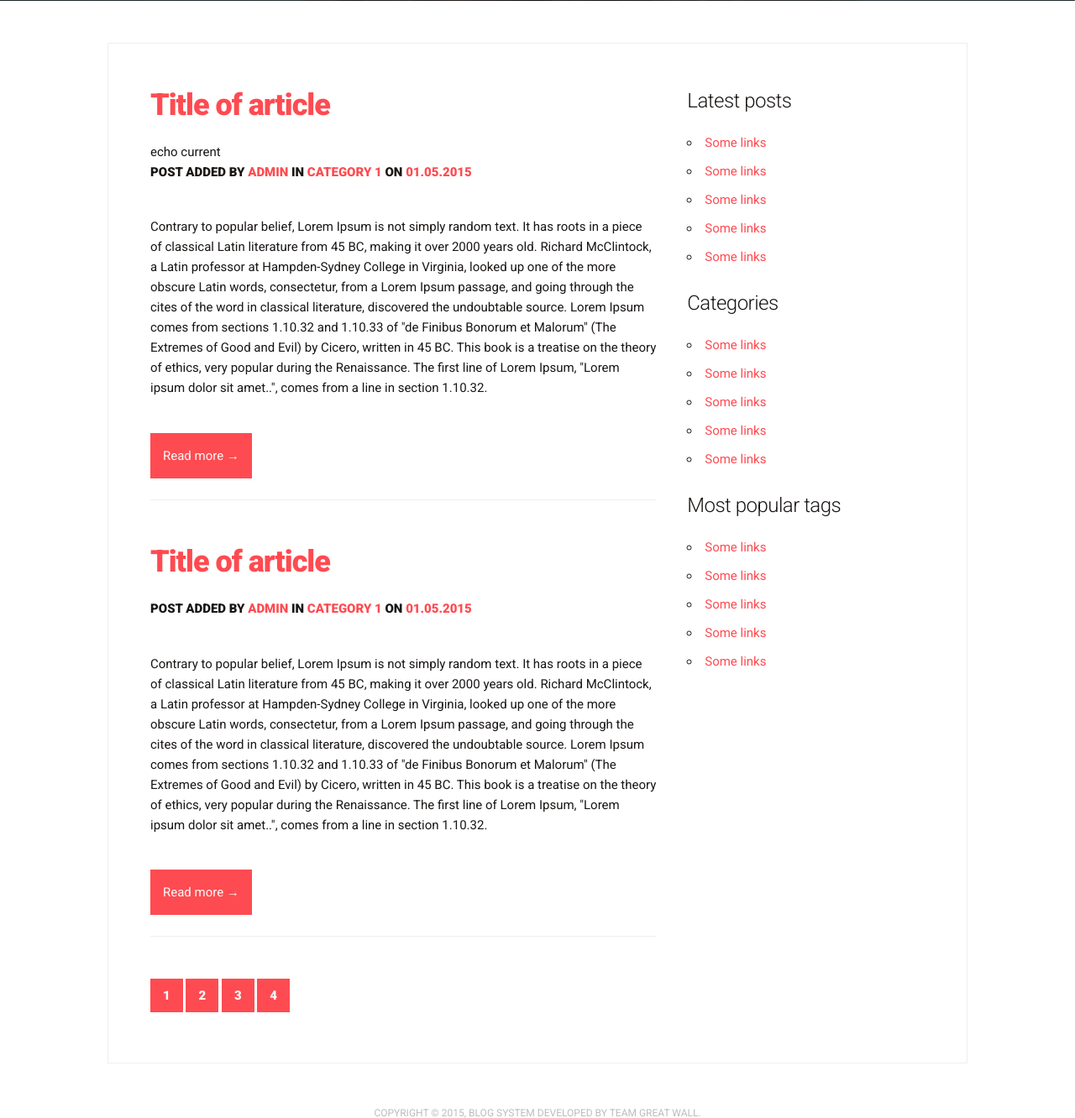
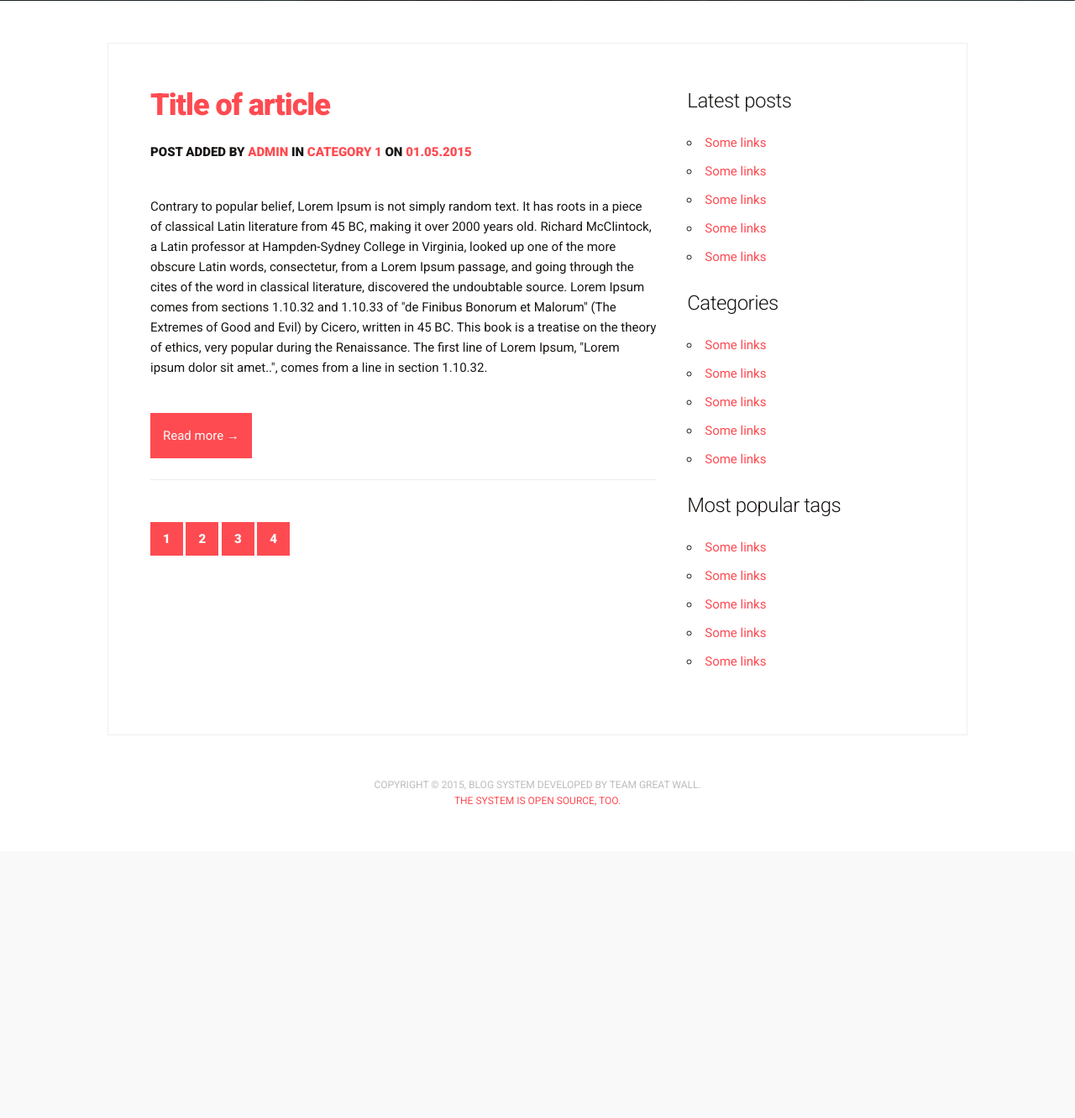
Before and after one commit to brslv/Team-GreatWall-Blog-Project, a PHP site: the page made by app/views/homeView.php in a window 1280 px wide. Shown: the part 578-1910 px from the top of the page at 84% size. After the commit the page ends 1538 px from the top, so only its background shows below. Run offline with PHP 8.4, Linux system fonts and the light colour scheme; the template is opened without the code that fills it, so the values that code supplies are empty.

Commit message:
Some minor modifications. Nothing special.

```diff
--- a/app/controllers/HomeController.php
+++ b/app/controllers/HomeController.php
@@ -5,7 +5,10 @@ class Home extends Main
 
 	public function index()
 	{
-		$this->getView('homeView');
+//		$this->getView('homeView');
+//            $this->getView('loginView');
+//            $this->getView('registerView');
+            $this->getView('pageView');
 	}
 
 }
--- a/app/incl/pagination.php
+++ b/app/incl/pagination.php
@@ -8,4 +8,3 @@
                     <a href=""><li>4</li></a>
                 </ul>
             </div>
-        </section>
--- a/app/incl/sidebar.php
+++ b/app/incl/sidebar.php
@@ -35,4 +35,3 @@
                 </ul>
             </div>
         </aside>
-    </main>
--- a/app/views/homeView.php
+++ b/app/views/homeView.php
@@ -4,7 +4,6 @@
         <section class="eight columns">
             <article class="post">
                 <h3 class="u-bold"><a href="">Title of article</a></h3>
-                echo current
                 <div class="post-meta u-upper u-bold">
                     Post added by <a href="">admin</a> in <a href="">Category 1</a> on <a href="">01.05.2015</a>
                 </div>
@@ -18,24 +17,11 @@
                 </div>
             </article>
 
-            <article class="post">
-                <h3 class="u-bold"><a href="">Title of article</a></h3>
+            <?php require_once '../app/incl/pagination.php'; ?>
 
-                <div class="post-meta u-upper u-bold">
-                    Post added by <a href="">admin</a> in <a href="">Category 1</a> on <a href="">01.05.2015</a>
-                </div>
+        </section>
 
-                <div class="post-content">
-                    Contrary to popular belief, Lorem Ipsum is not simply random text. It has roots in a piece of classical Latin literature from 45 BC, making it over 2000 years old. Richard McClintock, a Latin professor at Hampden-Sydney College in Virginia, looked up one of the more obscure Latin words, consectetur, from a Lorem Ipsum passage, and going through the cites of the word in classical literature, discovered the undoubtable source. Lorem Ipsum comes from sections 1.10.32 and 1.10.33 of "de Finibus Bonorum et Malorum" (The Extremes of Good and Evil) by Cicero, written in 45 BC. This book is a treatise on the theory of ethics, very popular during the Renaissance. The first line of Lorem Ipsum, "Lorem ipsum dolor sit amet..", comes from a line in section 1.10.32.
-                </div>
-
-                <div class="read-more">
-                    <a href="" class="btn">Read more &rarr;</a>
-                </div>
-            </article>
-
-        <?php require_once '../app/incl/pagination.php'; ?>
-
-    <?php require_once '../app/incl/sidebar.php'; ?>
+        <?php require_once '../app/incl/sidebar.php'; ?>
+    </main>
 
 <?php require_once '../app/incl/footer.php'; ?>
```
